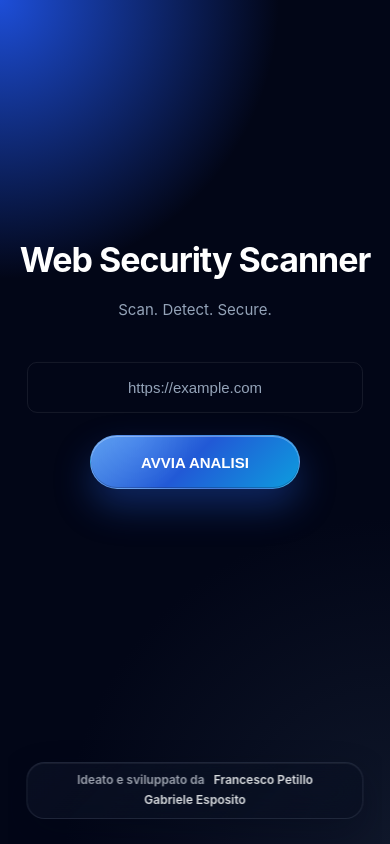
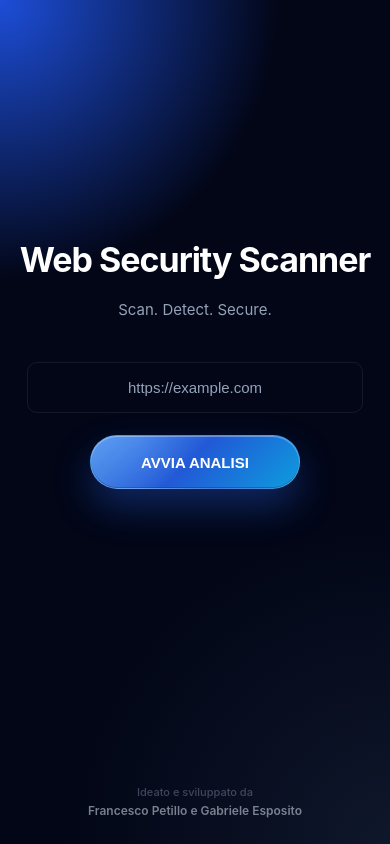
Before and after one commit to FrancescoPetillo/Web-Security-Scanner, a React (Vite) app in the folder frontend/: page / in a window 390 px wide. Built offline with nearby package versions, Linux system fonts and the light colour scheme.

Commit message:
Frontend: prova1

```diff
--- a/frontend/src/pages/Home.css
+++ b/frontend/src/pages/Home.css
@@ -233,45 +233,31 @@ body:has(.home-container) {
   position: absolute;
   left: 50%;
   bottom: clamp(14px, 3vh, 28px);
-  display: inline-flex;
+  display: flex;
+  flex-direction: column;
   align-items: center;
   justify-content: center;
-  gap: 10px;
-  width: fit-content;
-  max-width: min(90%, 620px);
-  min-height: 42px;
-  padding: 10px 18px;
+  gap: 4px;
+  width: min(90%, 520px);
   transform: translateX(-50%);
-  border: 1px solid rgba(148, 163, 184, 0.16);
-  border-radius: 999px;
-  background:
-    linear-gradient(135deg, rgba(15, 23, 42, 0.58), rgba(15, 23, 42, 0.26)),
-    rgba(2, 6, 23, 0.32);
-  color: rgba(226, 232, 240, 0.68);
+  color: rgba(148, 163, 184, 0.46);
+  letter-spacing: 0;
+  text-align: center;
+  pointer-events: none;
+}
+
+.home-credit__label {
+  color: rgba(148, 163, 184, 0.4);
+  font-size: 11px;
+  font-weight: 500;
+  line-height: 1.2;
+}
+
+.home-credit__names {
+  color: rgba(203, 213, 225, 0.58);
   font-size: 12px;
   font-weight: 600;
-  letter-spacing: 0;
-  line-height: 1.2;
-  text-align: center;
-  box-shadow:
-    0 14px 34px rgba(2, 6, 23, 0.3),
-    inset 0 1px 0 rgba(255, 255, 255, 0.06);
-  backdrop-filter: blur(16px);
-  -webkit-backdrop-filter: blur(16px);
-}
-
-.home-credit span:not(.home-credit__divider) {
-  color: rgba(248, 250, 252, 0.88);
-  white-space: nowrap;
-}
-
-.home-credit__divider {
-  width: 4px;
-  height: 4px;
-  flex: 0 0 auto;
-  border-radius: 50%;
-  background: rgba(96, 165, 250, 0.78);
-  box-shadow: 0 0 16px rgba(96, 165, 250, 0.65);
+  line-height: 1.3;
 }
 
 @media (max-height: 620px) {
@@ -290,22 +276,14 @@ body:has(.home-container) {
 
   .home-credit {
     bottom: 10px;
-    font-size: 11px;
-    min-height: 36px;
-    padding: 8px 14px;
-  }
-}
-
-@media (max-width: 560px) {
-  .home-credit {
-    flex-wrap: wrap;
-    gap: 6px 9px;
-    width: min(90%, 360px);
-    border-radius: 18px;
   }
 
-  .home-credit__divider {
-    display: none;
+  .home-credit__label {
+    font-size: 10px;
+  }
+
+  .home-credit__names {
+    font-size: 11px;
   }
 }
 
--- a/frontend/src/pages/Home.jsx
+++ b/frontend/src/pages/Home.jsx
@@ -125,12 +125,10 @@ function Home() {
         )}
       </div>
 
-      <p className="home-credit">
-        Ideato e sviluppato da{" "}
-        <span>Francesco Petillo</span>
-        <span className="home-credit__divider" aria-hidden="true" />
-        <span>Gabriele Esposito</span>
-      </p>
+      <div className="home-credit" aria-label="Ideato e sviluppato da Francesco Petillo e Gabriele Esposito">
+        <span className="home-credit__label">Ideato e sviluppato da</span>
+        <span className="home-credit__names">Francesco Petillo e Gabriele Esposito</span>
+      </div>
     </div>
   );
 }
```
